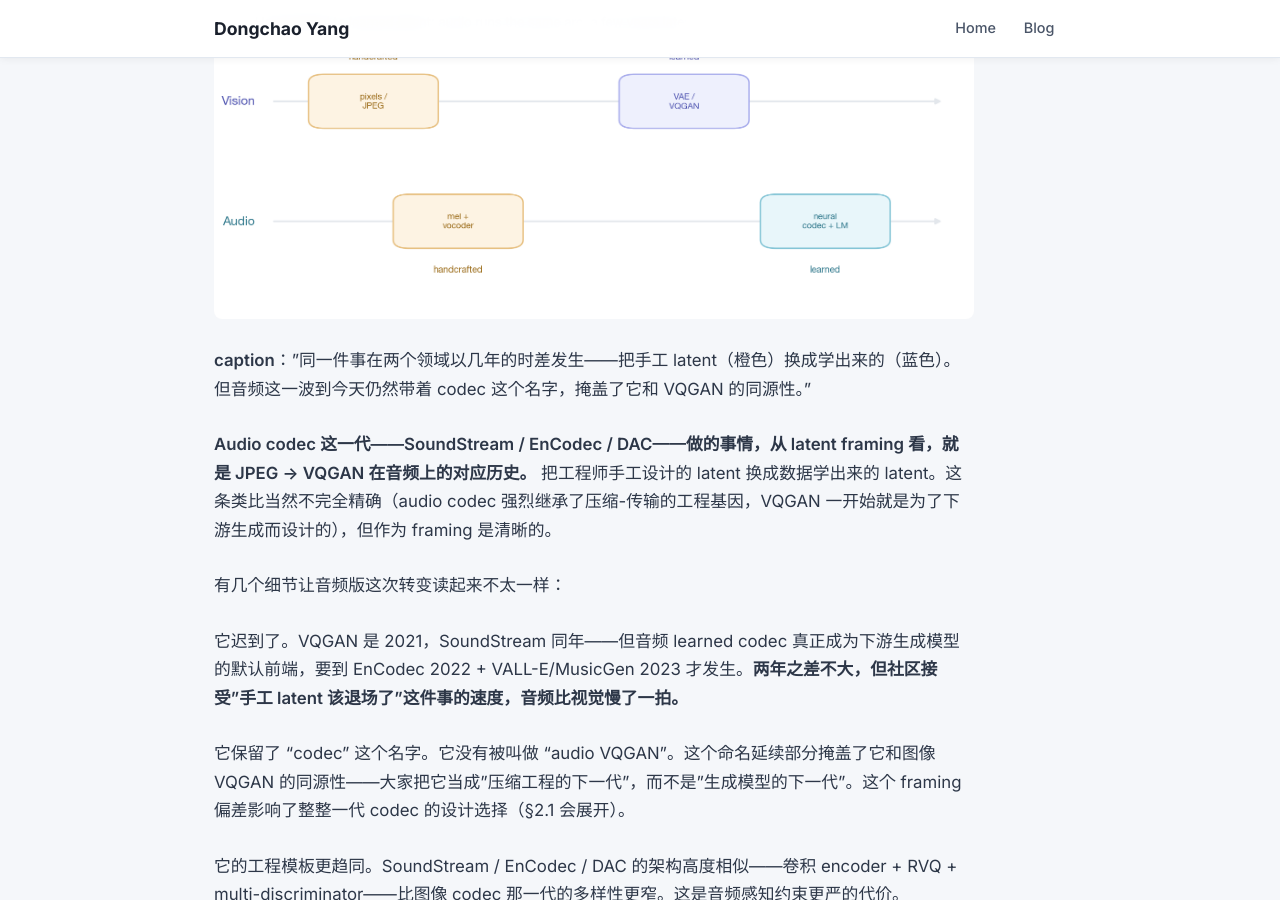
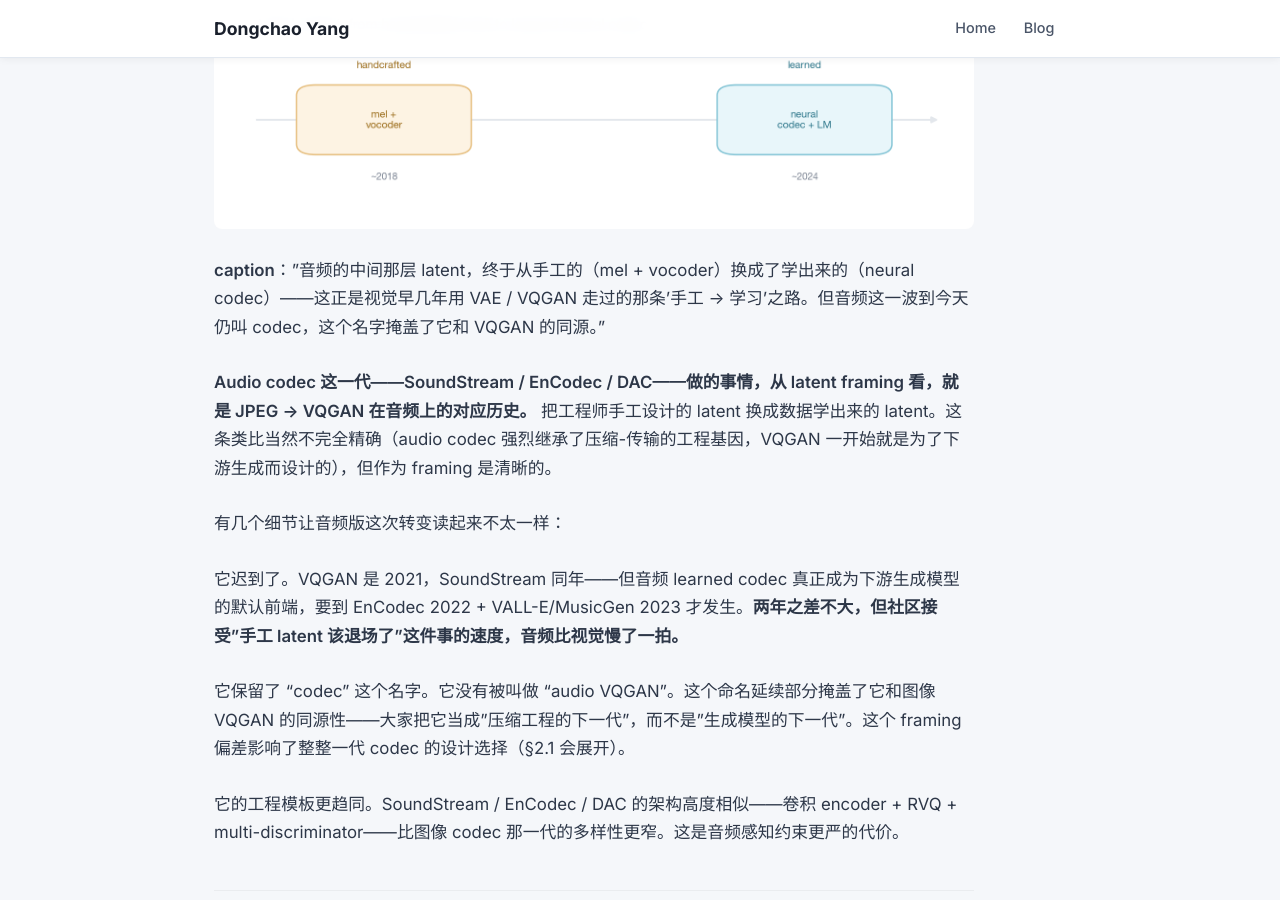
Before and after one commit to yangdongchao/yangdongchao.github.io, a Jekyll site: the page built from _posts/2026-06-09-audio-latent-space.md, in a window 1280 px wide and 900 px high, scrolled down 8819 px. Built offline with Jekyll 4.4.1, drawn with Linux system fonts in a browser that asks for light colours; formulas are drawn with MathJax 3.

Commit message:
Blog: fig3 — drop the questionable vision row, keep audio-only timeline
JPEG-as-handcrafted-latent is debatable; show only audio's mel -> neural codec
shift and keep the vision/VQGAN parallel in the caption text instead.

Co-Authored-By: Claude Opus 4.8 (1M context) <noreply@anthropic.com>

```diff
--- a/_posts/2026-06-09-audio-latent-space.md
+++ b/_posts/2026-06-09-audio-latent-space.md
@@ -148,7 +148,7 @@ VQGAN（Esser et al., 2021）[^vqgan]做的事情很简单：**让 latent 自己
 
 ![Timeline: handcrafted to learned latent](/img/blog/audio-latent-space/fig3_timeline.png)
 
-**caption**："同一件事在两个领域以几年的时差发生——把手工 latent（橙色）换成学出来的（蓝色）。但音频这一波到今天仍然带着 codec 这个名字，掩盖了它和 VQGAN 的同源性。"
+**caption**："音频的中间那层 latent，终于从手工的（mel + vocoder）换成了学出来的（neural codec）——这正是视觉早几年用 VAE / VQGAN 走过的那条'手工 → 学习'之路。但音频这一波到今天仍叫 codec，这个名字掩盖了它和 VQGAN 的同源。"
 
 **Audio codec 这一代——SoundStream / EnCodec / DAC——做的事情，从 latent framing 看，就是 JPEG → VQGAN 在音频上的对应历史。** 把工程师手工设计的 latent 换成数据学出来的 latent。这条类比当然不完全精确（audio codec 强烈继承了压缩-传输的工程基因，VQGAN 一开始就是为了下游生成而设计的），但作为 framing 是清晰的。
 
```
Also changed, not shown: _posts/2026-06-09-audio-latent-space-en.md (+1 -1 lines), img/blog/audio-latent-space/fig3_timeline.png.
